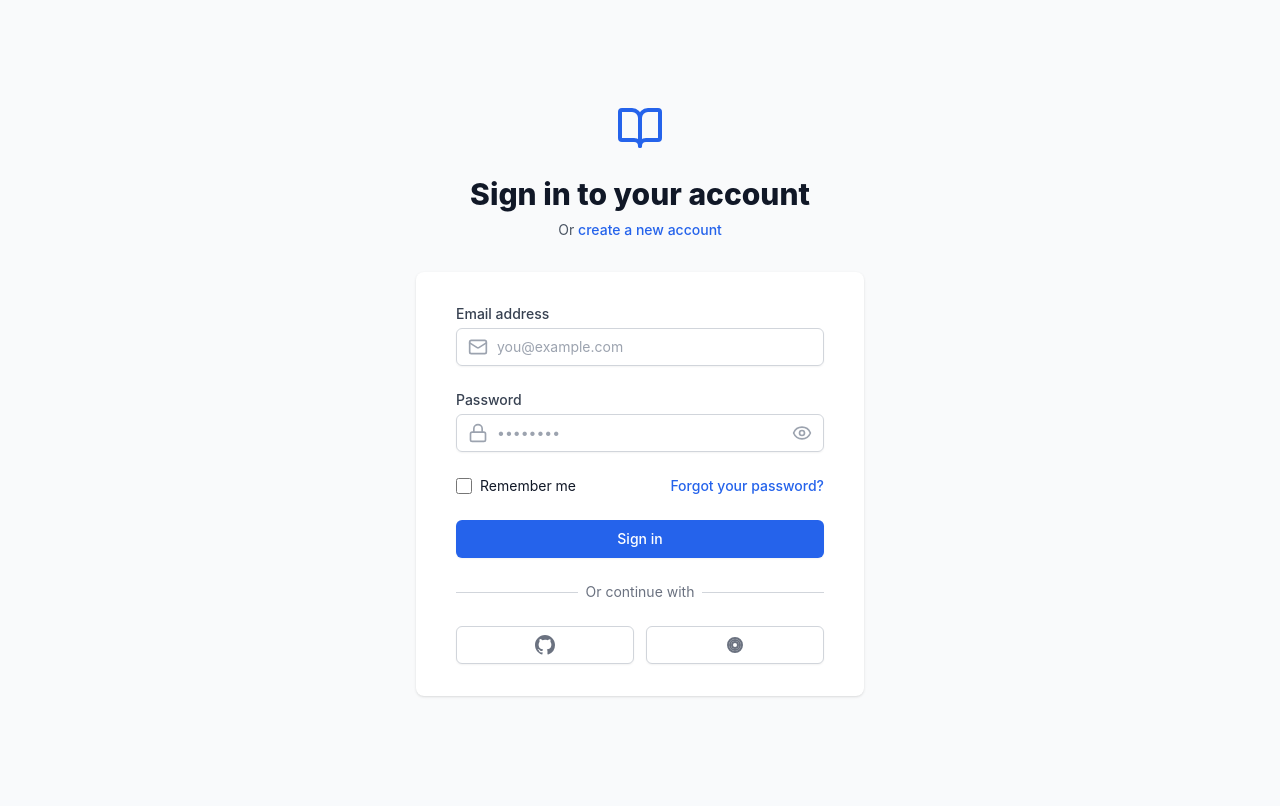
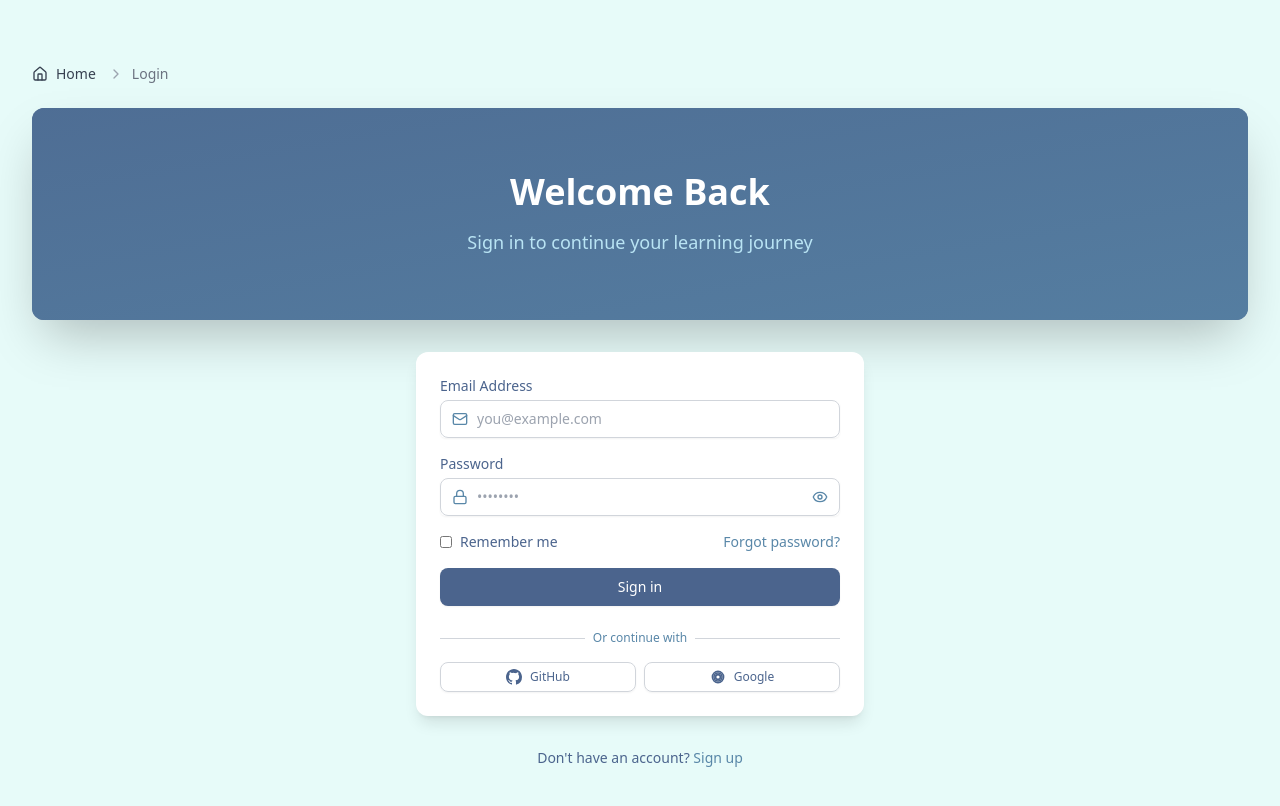
Before and after one commit to ImashaKalpani/Quiz-Website, a React (Vite) app in the folder quiz-web/: page /login in a window 1280 px wide. Shown: the top 806 px of the page. Built offline with nearby package versions, Linux system fonts and the light colour scheme.

Commit message:
Update Login

```diff
--- a/quiz-web/src/pages/Login.tsx
+++ b/quiz-web/src/pages/Login.tsx
@@ -6,8 +6,10 @@ import {
   LockIcon,
   AlertCircleIcon,
   EyeIcon,
-  EyeOffIcon,
+  EyeOffIcon
 } from 'lucide-react';
+import Breadcrumb from '../components/Breadcrumb';
+import useIntersectionObserver from '../hooks/useIntersectionObserver';
 import { useAuth } from '../context/AuthContext';
 
 const Login: React.FC = () => {
@@ -18,6 +20,10 @@ const Login: React.FC = () => {
   const [isLoading, setIsLoading] = useState(false);
   const { login } = useAuth();
   const navigate = useNavigate();
+
+  // Intersection Observer for animations
+  const [heroRef, heroInView] = useIntersectionObserver<HTMLElement>({ threshold: 0.2 });
+  const [formRef, formInView] = useIntersectionObserver<HTMLElement>({ threshold: 0.1 });
 
   const handleSubmit = async (e: React.FormEvent) => {
     e.preventDefault();
@@ -42,45 +48,60 @@ const Login: React.FC = () => {
   };
 
   return (
-    <div className="min-h-screen bg-gray-50 flex flex-col justify-center py-12 sm:px-6 lg:px-8">
-      <div className="sm:mx-auto sm:w-full sm:max-w-md">
-        <div className="flex justify-center">
-          <BookOpenIcon className="h-12 w-12 text-blue-600" />
+    <div className="min-h-screen bg-smartmind-very-light text-gray-800 font-sans leading-relaxed animate-page-reveal">
+      <div className="max-w-7xl mx-auto px-4 sm:px-6 lg:px-8 py-12 md:py-16">
+        <Breadcrumb items={[{ label: 'Login' }]} />
+
+        {/* Hero Section - Made smaller */}
+        <section
+          ref={heroRef}
+          className={`relative bg-smartmind-dark rounded-xl shadow-2xl overflow-hidden mb-8
+                     transform transition-transform duration-500 ease-out hover:scale-[1.005]
+                     ${heroInView ? 'animate-hero-enter' : 'opacity-0 scale-95'}`}
+        >
+          {/* Parallax background container */}
+          <div className="absolute inset-0 overflow-hidden parallax-background" style={{ willChange: 'transform' }}>
+            <div className="absolute top-0 left-0 w-full h-full bg-gradient-to-br from-smartmind-dark to-smartmind-medium opacity-90 animate-[gradientMotion_8s_ease-in-out_infinite] bg-[length:200%_200%]"></div>
           </div>
-        <h2 className="mt-6 text-center text-3xl font-extrabold text-gray-900">
-          Sign in to your account
-        </h2>
-        <p className="mt-2 text-center text-sm text-gray-600">
-          Or{' '}
-          <Link
-            to="/register"
-            className="font-medium text-blue-600 hover:text-blue-500"
-          >
-            create a new account
-          </Link>
+
+          <div className="relative z-10 px-6 py-12 md:px-12 md:py-16 text-center">
+            <h1 className={`text-3xl md:text-4xl font-extrabold text-white mb-4 leading-tight
+                           ${heroInView ? 'animate-text-slide-in [animation-delay:0.4s]' : 'opacity-0 -translate-x-full'}`}>
+              Welcome Back
+            </h1>
+            <p className={`text-md md:text-lg text-smartmind-light max-w-2xl mx-auto
+                          ${heroInView ? 'animate-text-slide-in [animation-delay:0.7s]' : 'opacity-0 -translate-x-full'}`}>
+              Sign in to continue your learning journey
             </p>
           </div>
+        </section>
 
-      <div className="mt-8 sm:mx-auto sm:w-full sm:max-w-md">
-        <div className="bg-white py-8 px-4 shadow sm:rounded-lg sm:px-10">
+        {/* Smaller Form Container */}
+        <div className="max-w-md mx-auto">
+          {/* Form Section - Made more compact */}
+          <section
+            ref={formRef}
+            className={`bg-white rounded-xl shadow-lg p-6 mb-8
+                        ${formInView ? 'animate-element-pop-up' : 'opacity-0 translate-y-8'}`}
+          >
             {error && (
-            <div className="mb-4 bg-red-50 border border-red-200 text-red-700 px-4 py-3 rounded-md flex items-center">
+              <div className={`mb-4 bg-red-50 border border-red-200 text-red-700 px-4 py-3 rounded-md flex items-center
+                              ${formInView ? 'animate-element-pop-up' : 'opacity-0 translate-y-8'}`}>
                 <AlertCircleIcon className="h-5 w-5 mr-2" />
                 <span>{error}</span>
               </div>
             )}
 
-          <form className="space-y-6" onSubmit={handleSubmit}>
+            <form onSubmit={handleSubmit} className="space-y-4">
+              <div className={`space-y-4 ${formInView ? 'animate-element-pop-up [animation-delay:0.2s]' : 'opacity-0 translate-y-8'}`}>
+                {/* Email Field */}
                 <div>
-              <label
-                htmlFor="email"
-                className="block text-sm font-medium text-gray-700"
-              >
-                Email address
+                  <label htmlFor="email" className="block text-sm font-medium text-smartmind-dark mb-1">
+                    Email Address
                   </label>
-              <div className="mt-1 relative rounded-md shadow-sm">
+                  <div className="relative rounded-md shadow-sm">
                     <div className="absolute inset-y-0 left-0 pl-3 flex items-center pointer-events-none">
-                  <MailIcon className="h-5 w-5 text-gray-400" />
+                      <MailIcon className="h-4 w-4 text-smartmind-medium" />
                     </div>
                     <input
                       id="email"
@@ -90,22 +111,20 @@ const Login: React.FC = () => {
                       value={email}
                       onChange={(e) => setEmail(e.target.value)}
                       required
-                  className="pl-10 block w-full pr-3 py-2 border border-gray-300 rounded-md focus:outline-none focus:ring-blue-500 focus:border-blue-500 sm:text-sm"
+                      className="pl-9 block w-full pr-3 py-2 text-sm border border-gray-300 rounded-lg focus:outline-none focus:ring-1 focus:ring-smartmind-light focus:border-smartmind-light transition-all duration-200 hover:border-smartmind-light"
                       placeholder="you@example.com"
                     />
                   </div>
                 </div>
 
+                {/* Password Field */}
                 <div>
-              <label
-                htmlFor="password"
-                className="block text-sm font-medium text-gray-700"
-              >
+                  <label htmlFor="password" className="block text-sm font-medium text-smartmind-dark mb-1">
                     Password
                   </label>
-              <div className="mt-1 relative rounded-md shadow-sm">
+                  <div className="relative rounded-md shadow-sm">
                     <div className="absolute inset-y-0 left-0 pl-3 flex items-center pointer-events-none">
-                  <LockIcon className="h-5 w-5 text-gray-400" />
+                      <LockIcon className="h-4 w-4 text-smartmind-medium" />
                     </div>
                     <input
                       id="password"
@@ -115,88 +134,120 @@ const Login: React.FC = () => {
                       value={password}
                       onChange={(e) => setPassword(e.target.value)}
                       required
-                  className="pl-10 pr-10 block w-full py-2 border border-gray-300 rounded-md focus:outline-none focus:ring-blue-500 focus:border-blue-500 sm:text-sm"
+                      className="pl-9 pr-9 block w-full py-2 text-sm border border-gray-300 rounded-lg focus:outline-none focus:ring-1 focus:ring-smartmind-light focus:border-smartmind-light transition-all duration-200 hover:border-smartmind-light"
                       placeholder="••••••••"
                     />
                     <button
                       type="button"
                       onClick={() => setShowPassword(!showPassword)}
-                  className="absolute inset-y-0 right-0 pr-3 flex items-center text-gray-400 hover:text-gray-600 focus:outline-none"
+                      className="absolute inset-y-0 right-0 pr-3 flex items-center text-smartmind-medium hover:text-smartmind-dark focus:outline-none transition-colors duration-200"
                       tabIndex={-1}
                     >
                       {showPassword ? (
-                    <EyeOffIcon className="h-5 w-5" />
+                        <EyeOffIcon className="h-4 w-4" />
                       ) : (
-                    <EyeIcon className="h-5 w-5" />
+                        <EyeIcon className="h-4 w-4" />
                       )}
                     </button>
                   </div>
                 </div>
 
-            <div className="flex items-center justify-between">
+                {/* Remember Me & Forgot Password */}
+                <div className="flex items-center justify-between text-sm">
                   <div className="flex items-center">
                     <input
                       id="remember-me"
                       name="remember-me"
                       type="checkbox"
-                  className="h-4 w-4 text-blue-600 focus:ring-blue-500 border-gray-300 rounded"
+                      className="h-3 w-3 text-smartmind-dark focus:ring-smartmind-light border-gray-300 rounded transition-all duration-200"
                     />
-                <label
-                  htmlFor="remember-me"
-                  className="ml-2 block text-sm text-gray-900"
-                >
+                    <label htmlFor="remember-me" className="ml-2 block text-smartmind-dark">
                       Remember me
                     </label>
                   </div>
-              <div className="text-sm">
-                <a href="#" className="font-medium text-blue-600 hover:text-blue-500">
-                  Forgot your password?
-                </a>
+                  <div>
+                    <Link to="/forgot-password" className="font-medium text-smartmind-medium hover:text-smartmind-dark transition-colors duration-200">
+                      Forgot password?
+                    </Link>
                   </div>
                 </div>
 
+                {/* Submit Button */}
                 <div>
                   <button
                     type="submit"
                     disabled={isLoading}
-                className={`w-full flex justify-center py-2 px-4 border border-transparent rounded-md shadow-sm text-sm font-medium text-white bg-blue-600 hover:bg-blue-700 focus:outline-none focus:ring-2 focus:ring-offset-2 focus:ring-blue-500 ${
-                  isLoading ? 'opacity-70 cursor-not-allowed' : ''
+                    className={`w-full flex justify-center py-2 px-4 border border-transparent rounded-lg shadow-sm text-sm font-medium text-white bg-smartmind-dark hover:bg-smartmind-medium focus:outline-none focus:ring-1 focus:ring-offset-1 focus:ring-smartmind-light transition-all duration-200 ${
+                      isLoading ? 'opacity-70 cursor-not-allowed' : 'hover:scale-[1.02]'
                     }`}
                   >
-                {isLoading ? 'Signing in...' : 'Sign in'}
+                    {isLoading ? (
+                      <span className="flex items-center">
+                        <svg className="animate-spin -ml-1 mr-2 h-4 w-4 text-white" xmlns="http://www.w3.org/2000/svg" fill="none" viewBox="0 0 24 24">
+                          <circle className="opacity-25" cx="12" cy="12" r="10" stroke="currentColor" strokeWidth="4"></circle>
+                          <path className="opacity-75" fill="currentColor" d="M4 12a8 8 0 018-8V0C5.373 0 0 5.373 0 12h4zm2 5.291A7.962 7.962 0 014 12H0c0 3.042 1.135 5.824 3 7.938l3-2.647z"></path>
+                        </svg>
+                        Signing in...
+                      </span>
+                    ) : (
+                      'Sign in'
+                    )}
                   </button>
+                </div>
               </div>
             </form>
 
-          <div className="mt-6">
+            {/* Divider */}
+            <div className={`mt-6 ${formInView ? 'animate-element-pop-up [animation-delay:0.4s]' : 'opacity-0 translate-y-8'}`}>
               <div className="relative">
                 <div className="absolute inset-0 flex items-center">
                   <div className="w-full border-t border-gray-300"></div>
                 </div>
-              <div className="relative flex justify-center text-sm">
-                <span className="px-2 bg-white text-gray-500">
+                <div className="relative flex justify-center text-xs">
+                  <span className="px-2 bg-white text-smartmind-medium">
                     Or continue with
                   </span>
                 </div>
               </div>
-            <div className="mt-6 grid grid-cols-2 gap-3">
+            </div>
+
+            {/* Social Login Buttons */}
+            <div className={`mt-4 grid grid-cols-2 gap-2 ${formInView ? 'animate-element-pop-up [animation-delay:0.6s]' : 'opacity-0 translate-y-8'}`}>
               <div>
-                <a href="#" className="w-full inline-flex justify-center py-2 px-4 border border-gray-300 rounded-md shadow-sm bg-white text-sm font-medium text-gray-500 hover:bg-gray-50">
-                  <svg className="h-5 w-5" fill="currentColor" viewBox="0 0 20 20">
+                <button
+                  type="button"
+                  className="w-full inline-flex justify-center py-1.5 px-3 border border-gray-300 rounded-lg shadow-sm text-xs font-medium text-smartmind-dark hover:bg-gray-50 focus:outline-none focus:ring-1 focus:ring-offset-1 focus:ring-smartmind-light transition-all duration-200 hover:scale-[1.02]"
+                >
+                  <svg className="h-4 w-4" fill="currentColor" viewBox="0 0 20 20">
                     <path fillRule="evenodd" d="M10 0C4.477 0 0 4.477 0 10c0 4.42 2.865 8.166 6.839 9.489.5.092.682-.217.682-.482 0-.237-.008-.866-.013-1.7-2.782.605-3.369-1.343-3.369-1.343-.454-1.158-1.11-1.466-1.11-1.466-.908-.62.069-.608.069-.608 1.003.07 1.531 1.032 1.531 1.032.892 1.53 2.341 1.088 2.91.832.092-.647.35-1.088.636-1.338-2.22-.253-4.555-1.113-4.555-4.951 0-1.093.39-1.988 1.029-2.688-.103-.253-.446-1.272.098-2.65 0 0 .84-.27 2.75 1.026A9.564 9.564 0 0110 4.844c.85.004 1.705.115 2.504.337 1.909-1.296 2.747-1.027 2.747-1.027.546 1.379.202 2.398.1 2.651.64.7 1.028 1.595 1.028 2.688 0 3.848-2.339 4.695-4.566 4.943.359.309.678.92.678 1.855 0 1.338-.012 2.419-.012 2.747 0 .268.18.58.688.482A10.019 10.019 0 0020 10c0-5.523-4.477-10-10-10z" clipRule="evenodd" />
                   </svg>
-                </a>
+                  <span className="ml-2">GitHub</span>
+                </button>
               </div>
               <div>
-                <a href="#" className="w-full inline-flex justify-center py-2 px-4 border border-gray-300 rounded-md shadow-sm bg-white text-sm font-medium text-gray-500 hover:bg-gray-50">
-                  <svg className="h-5 w-5" fill="currentColor" viewBox="0 0 20 20">
+                <button
+                  type="button"
+                  className="w-full inline-flex justify-center py-1.5 px-3 border border-gray-300 rounded-lg shadow-sm text-xs font-medium text-smartmind-dark hover:bg-gray-50 focus:outline-none focus:ring-1 focus:ring-offset-1 focus:ring-smartmind-light transition-all duration-200 hover:scale-[1.02]"
+                >
+                  <svg className="h-4 w-4" fill="currentColor" viewBox="0 0 20 20">
                     <path d="M10 2a8 8 0 100 16 8 8 0 000-16zm0 14a6 6 0 110-12 6 6 0 010 12z" />
                     <path d="M10 4a6 6 0 100 12 6 6 0 000-12zm0 10a4 4 0 110-8 4 4 0 010 8z" />
                     <path d="M10 6a4 4 0 100 8 4 4 0 000-8zm0 6a2 2 0 110-4 2 2 0 010 4z" />
                   </svg>
-                </a>
+                  <span className="ml-2">Google</span>
+                </button>
               </div>
             </div>
+          </section>
+
+          {/* Sign Up Link */}
+          <div className={`text-center ${formInView ? 'animate-element-pop-up [animation-delay:0.8s]' : 'opacity-0 translate-y-8'}`}>
+            <p className="text-sm text-smartmind-dark">
+              Don't have an account?{' '}
+              <Link to="/register" className="font-medium text-smartmind-medium hover:text-smartmind-dark transition-colors duration-200">
+                Sign up
+              </Link>
+            </p>
           </div>
         </div>
       </div>
```
Lines whose indentation alone changed are shown as unchanged.
